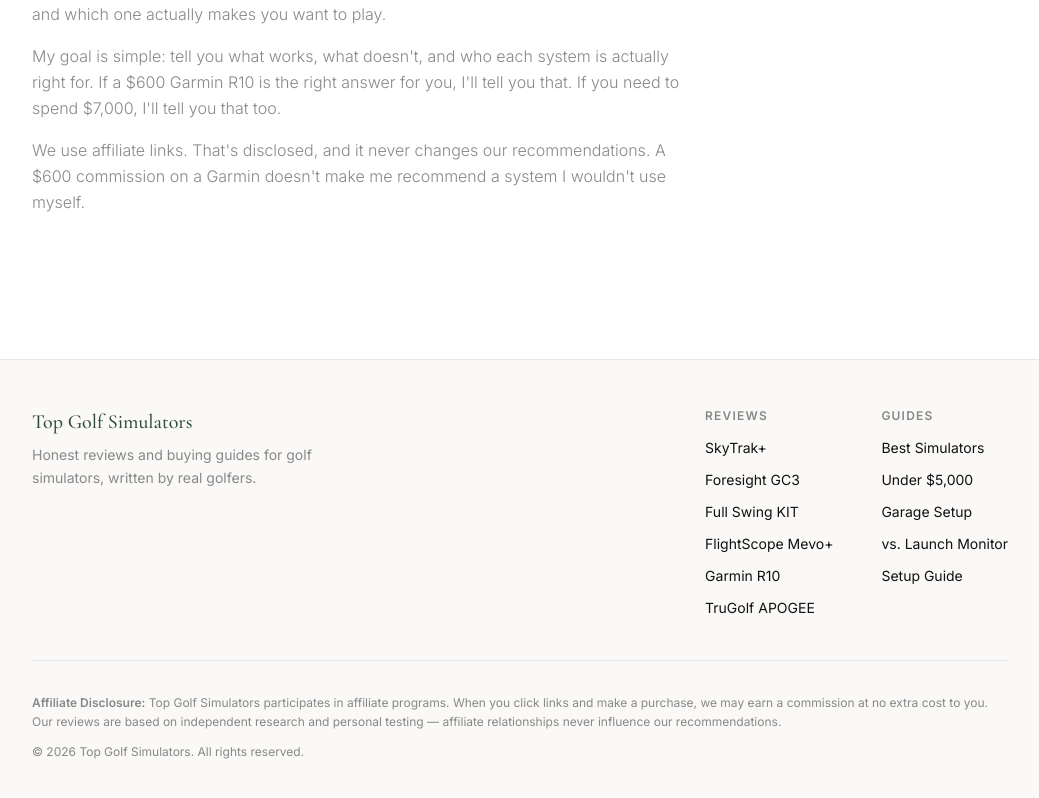
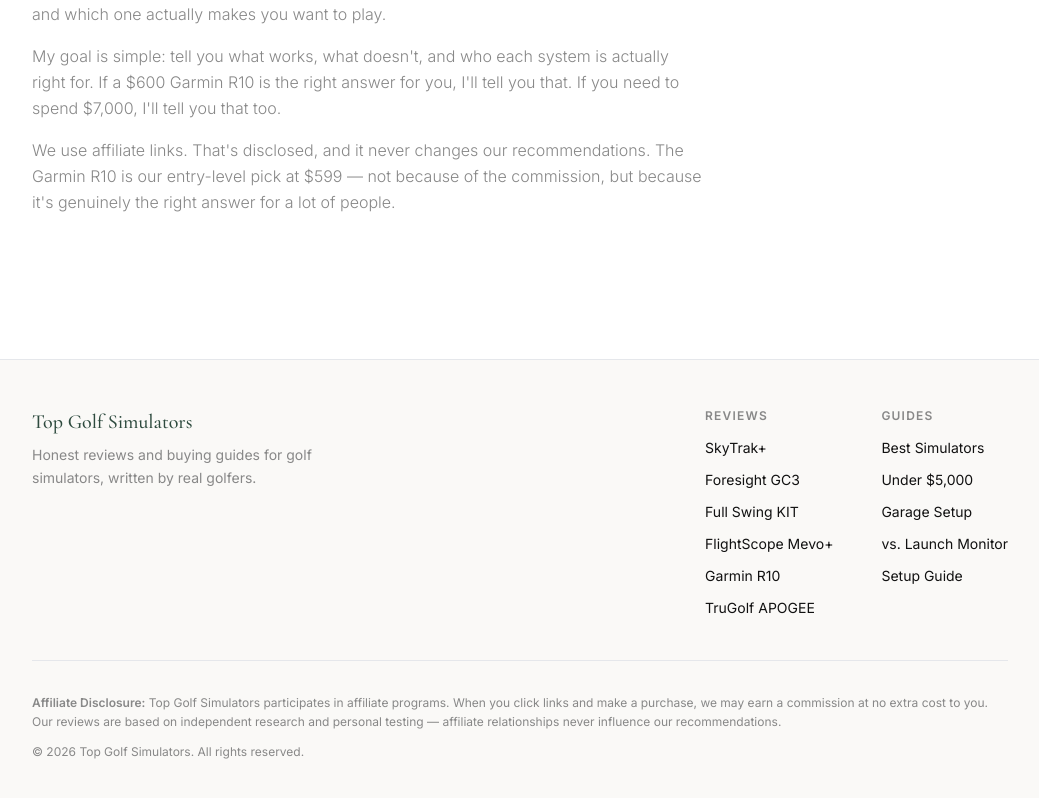
Before and after one commit to JDMSMV/golfsim, a Next.js app: page / in a window 1280 px wide. Shown: the part 2702-3500 px from the top of the page, without its empty margins (120-1159 px from the left). Built offline with nearby package versions, Linux system fonts and the light colour scheme.

Commit message:
fix: correct Garmin R10 commission error in trust section

```diff
--- a/src/app/page.tsx
+++ b/src/app/page.tsx
@@ -167,7 +167,7 @@
               My goal is simple: tell you what works, what doesn&apos;t, and who each system is actually right for. If a $600 Garmin R10 is the right answer for you, I&apos;ll tell you that. If you need to spend $7,000, I&apos;ll tell you that too.
             </p>
             <p>
-              We use affiliate links. That&apos;s disclosed, and it never changes our recommendations. A $600 commission on a Garmin doesn&apos;t make me recommend a system I wouldn&apos;t use myself.
+              We use affiliate links. That&apos;s disclosed, and it never changes our recommendations. The Garmin R10 is our entry-level pick at $599 — not because of the commission, but because it&apos;s genuinely the right answer for a lot of people.
             </p>
           </div>
         </div>
```
